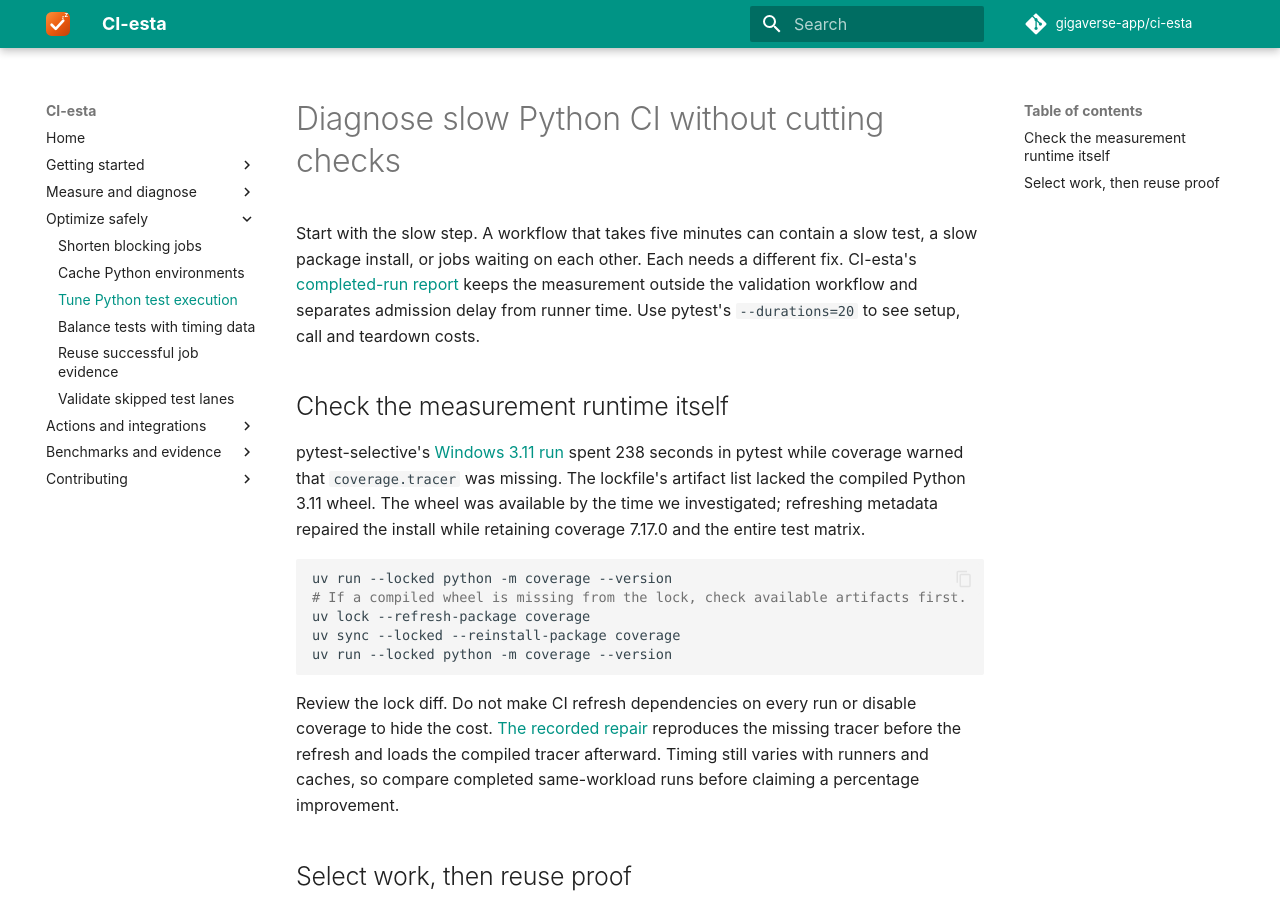
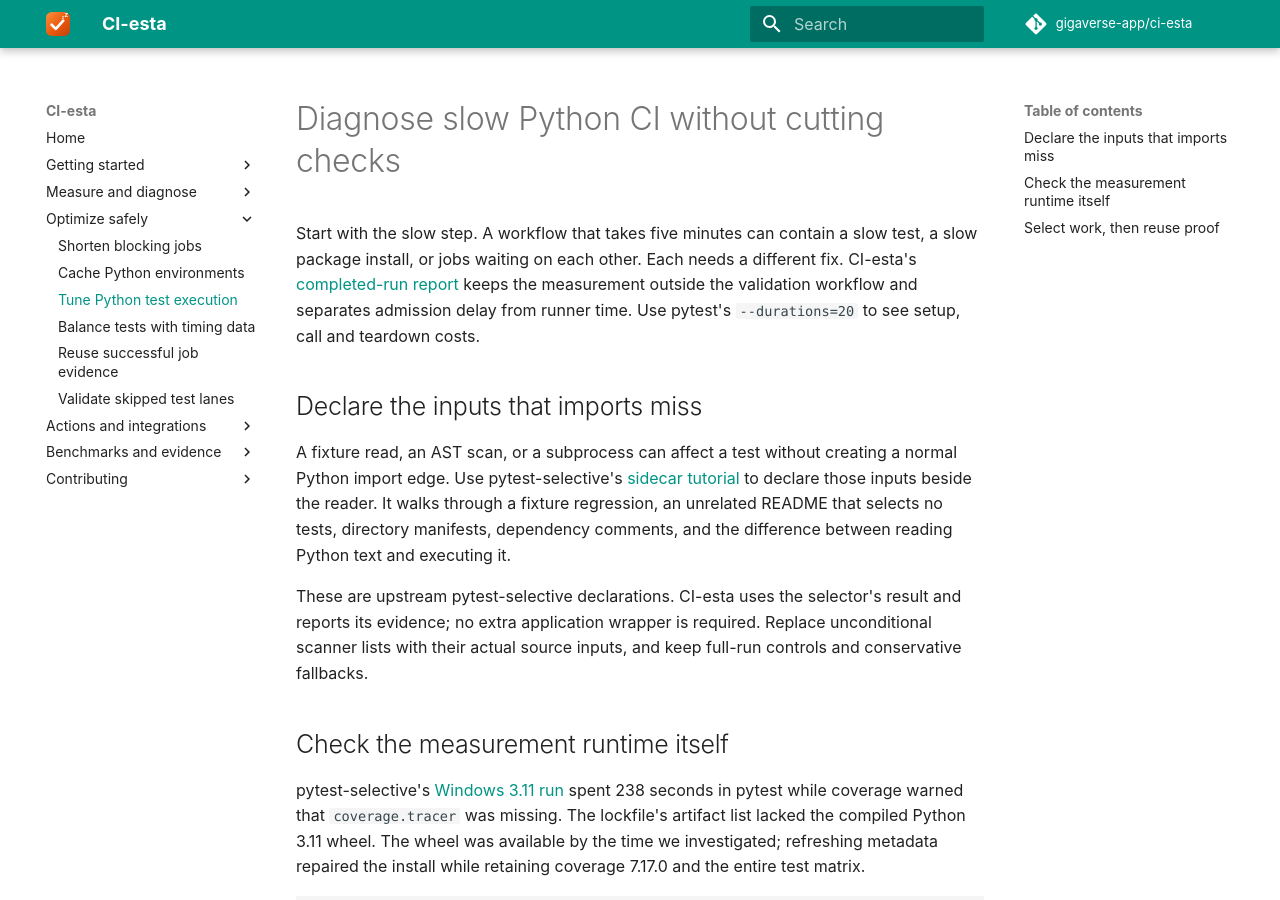
Before and after one commit to gigaverse-app/ci-esta, an MkDocs documentation site: the page built from docs/python-ci-tuning.md, in a window 1280 px wide and 900 px high. Built offline with MkDocs 1.6.1 and Material for MkDocs 9.7.7, drawn with Linux system fonts in a browser that asks for light colours; comment, search, counter and statistics services are not loaded.

Commit message:
docs: link the pytest-selective sidecar tutorial (#85)
## TLDR
CI-esta adopters need to declare fixture, scanner and subprocess inputs
when using test selection. Link the practical upstream sidecar tutorial
from the README and Python CI tuning guide, with a brief explanation of
which tool owns these declarations.

## Validation
The strict documentation-site build passed. The linked tutorial's real
Git/CLI examples were validated in gigaverse-app/pytest-selective#61.
Documentation only; no tests, dependencies, or workflow behavior
changed. No PR template was found in this repository.

## Merge order
Merge gigaverse-app/pytest-selective#61 first so the new main-branch
tutorial link resolves. CI-esta keeps one canonical tutorial upstream
instead of duplicating the syntax.

```diff
--- a/docs/python-ci-tuning.md
+++ b/docs/python-ci-tuning.md
@@ -5,6 +5,21 @@ test, a slow package install, or jobs waiting on each other. Each needs a differ
 fix. CI-esta's [completed-run report](github-actions-observability.md) keeps the
 measurement outside the validation workflow and separates admission delay from
 runner time. Use pytest's `--durations=20` to see setup, call and teardown costs.
+
+## Declare the inputs that imports miss
+
+A fixture read, an AST scan, or a subprocess can affect a test without creating
+a normal Python import edge. Use pytest-selective's
+[sidecar tutorial](https://github.com/gigaverse-app/pytest-selective/blob/main/docs/tutorials/sidecar-dependencies.md)
+to declare those inputs beside the reader. It walks through a fixture regression,
+an unrelated README that selects no tests, directory manifests, dependency
+comments, and the difference between reading Python text and executing it.
+
+These are upstream pytest-selective declarations. CI-esta uses the selector's
+result and reports its evidence; no extra application wrapper is required.
+Replace unconditional scanner lists with their actual source inputs, and keep
+full-run controls and conservative fallbacks.
+
 
 ## Check the measurement runtime itself
 
```
Also changed, not shown: README.md (+4 -0 lines).
